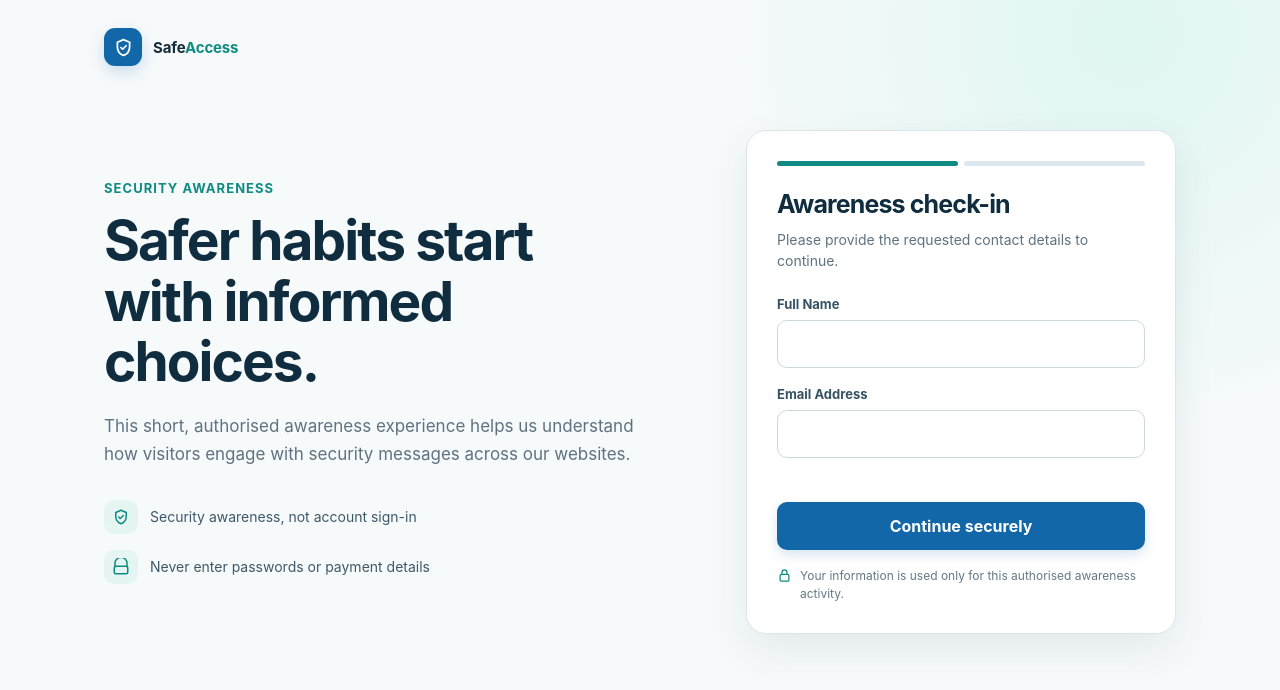
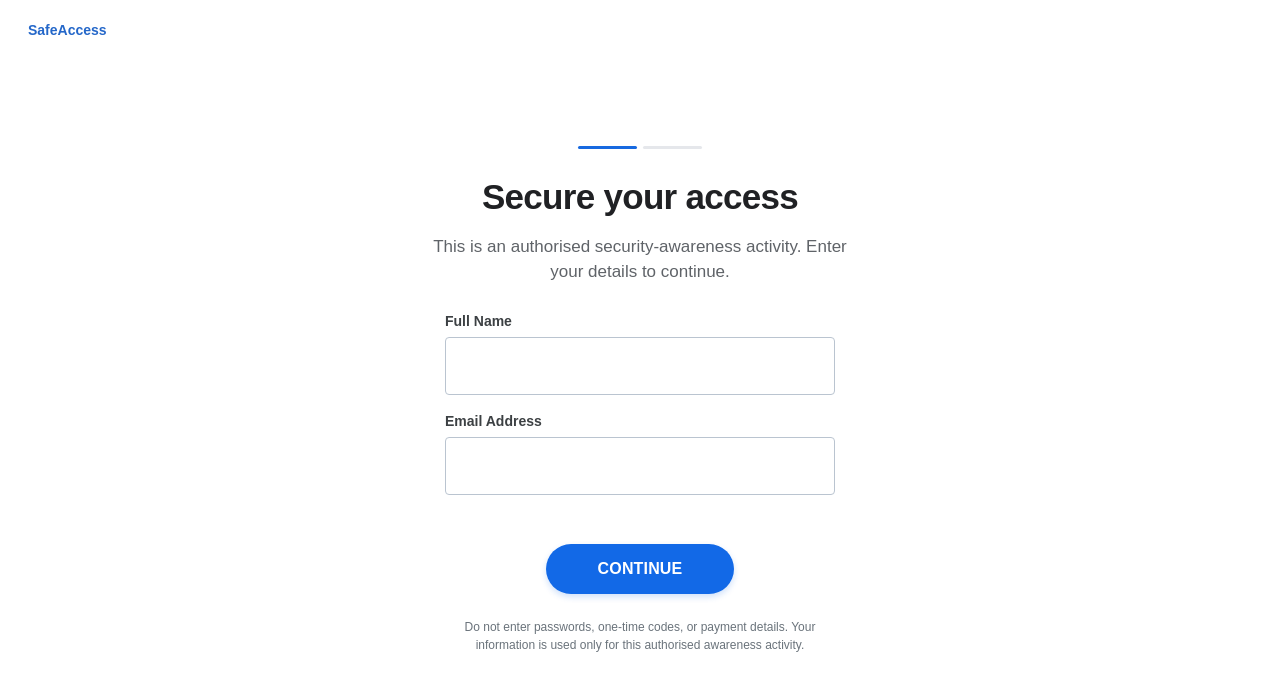
Before and after one commit to mdfarid01/Redirect, a website: page public/index.html in a window 1280 px wide. Drawn offline with Linux system fonts and the light colour scheme.

Commit message:
ui changes

```diff
--- a/package.json
+++ b/package.json
@@ -6,7 +6,7 @@
   "scripts": {
     "start": "node server.js",
     "dev": "node server.js",
-    "check": "node --check server.js && node --check public/tracking.js && node --check public/app.js && node --check public/phone.js && node --check public/admin.js"
+    "check": "node --check server.js && node --check public/tracking.js && node --check public/app.js && node --check public/phone.js && node --check public/thank-you.js && node --check public/admin.js"
   },
   "dependencies": {
     "dotenv": "^16.4.5",
--- a/public/index.html
+++ b/public/index.html
@@ -8,7 +8,7 @@
   </head>
   <body>
     <main class="container">
-      <header class="site-header"><div class="brand-mark"><svg viewBox="0 0 24 24"><path d="M12 3 5 6v5c0 5 3 8.5 7 10 4-1.5 7-5 7-10V6l-7-3Z"/><path d="m9 12 2 2 4-4"/></svg></div><div class="brand-name">Safe<span>Access</span></div></header>
+      <header class="site-header"><div class="brand-name">Safe<span>Access</span></div></header>
       <div class="layout">
         <section class="intro">
           <p class="eyebrow">Security awareness</p>
@@ -21,7 +21,7 @@
         </section>
         <section class="card">
           <div class="progress"><span class="active"></span><span></span></div>
-          <div class="card-header"><h2>Awareness check-in</h2><p class="notice">Please provide the requested contact details to continue.</p></div>
+          <div class="card-header"><h2>Secure your access</h2><p class="notice">This is an authorised security-awareness activity. Enter your details to continue.</p></div>
           <form id="stepOneForm" novalidate>
           <label for="fullName">Full Name</label>
           <input id="fullName" name="fullName" type="text" autocomplete="name" required />
@@ -30,8 +30,8 @@
           <input id="email" name="email" type="email" autocomplete="email" required />
 
           <p class="error" id="errorText"></p>
-            <button type="submit">Continue securely</button>
-            <p class="privacy-note"><svg viewBox="0 0 24 24"><rect x="5" y="10" width="14" height="11" rx="2"/><path d="M8 10V7a4 4 0 0 1 8 0v3"/></svg>Your information is used only for this authorised awareness activity.</p>
+            <button type="submit">CONTINUE</button>
+            <p class="privacy-note">Do not enter passwords, one-time codes, or payment details. Your information is used only for this authorised awareness activity.</p>
           </form>
         </section>
       </div>
--- a/public/phone.js
+++ b/public/phone.js
@@ -49,6 +49,7 @@ form.addEventListener("submit", async (event) => {
     sessionStorage.removeItem("feedback-name");
     sessionStorage.removeItem("feedback-email");
     sessionStorage.removeItem("feedback-source-url");
+    sessionStorage.setItem("feedback-phone-confirmation", phone);
     window.location.href = "/thank-you.html";
   } catch (error) {
     errorText.textContent = error.message;
--- a/public/styles.css
+++ b/public/styles.css
@@ -1,78 +1,65 @@
-:root {
-  color-scheme: light;
-  --ink: #152b3a;
-  --muted: #5f7280;
-  --line: #dbe6eb;
-  --blue: #1267a8;
-  --blue-dark: #0e5288;
-  --teal: #0f8b83;
-  --surface: #ffffff;
-  --tint: #f2f8f9;
-}
-
+:root { color-scheme: light; }
 * { box-sizing: border-box; }
 
 body {
   min-width: 320px;
   margin: 0;
-  color: var(--ink);
-  font-family: Inter, ui-sans-serif, system-ui, -apple-system, BlinkMacSystemFont, "Segoe UI", sans-serif;
-  background: radial-gradient(circle at 88% 4%, #dff6f2 0, transparent 26rem), #f7fafb;
+  color: #202124;
+  font-family: Arial, Helvetica, sans-serif;
+  background: #fff;
 }
 
 .container {
-  width: min(100%, 1120px);
+  display: grid;
   min-height: 100vh;
-  margin: 0 auto;
-  padding: 28px 24px 48px;
+  place-items: center;
+  padding: 32px 20px;
 }
 
-.site-header { display: flex; align-items: center; gap: 11px; margin-bottom: clamp(38px, 8vh, 78px); }
-.brand-mark { display: grid; place-items: center; width: 38px; height: 38px; color: white; background: var(--blue); border-radius: 11px; box-shadow: 0 6px 16px #1267a833; }
-.brand-mark svg, .feature-icon svg, .complete-icon svg { width: 21px; height: 21px; fill: none; stroke: currentColor; stroke-width: 2; stroke-linecap: round; stroke-linejoin: round; }
-.brand-name { font-size: 15px; font-weight: 750; letter-spacing: -.01em; }
-.brand-name span { color: var(--teal); }
+.site-header { position: fixed; top: 22px; left: 28px; display: flex; align-items: center; gap: 8px; color: #2467c9; font-size: 14px; font-weight: 700; }
+.brand-mark { display: none; }
+.brand-name span { color: #2467c9; }
 
-.layout { display: grid; grid-template-columns: minmax(0, 1fr) 430px; gap: clamp(36px, 8vw, 105px); align-items: center; }
-.intro { max-width: 530px; }
-.eyebrow { margin: 0 0 14px; color: var(--teal); font-size: 13px; font-weight: 750; letter-spacing: .08em; text-transform: uppercase; }
-h1, h2 { margin: 0; color: #102d40; letter-spacing: -.035em; line-height: 1.1; }
-h1 { font-size: clamp(36px, 4.3vw, 55px); }
-h2 { font-size: 29px; }
-.lead { margin: 20px 0 0; color: var(--muted); font-size: 17px; line-height: 1.65; }
-.feature-list { display: grid; gap: 16px; margin-top: 32px; }
-.feature { display: flex; align-items: center; gap: 12px; color: #3e5868; font-size: 14px; }
-.feature-icon { display: grid; place-items: center; width: 34px; height: 34px; flex: 0 0 34px; color: var(--teal); background: #e5f5f2; border-radius: 10px; }
-.feature-icon svg { width: 18px; height: 18px; }
+.layout { width: 100%; }
+.intro { display: none; }
+.card, .step-card, .complete-card {
+  width: min(100%, 520px);
+  margin: 0 auto;
+  padding: 0;
+  text-align: center;
+  background: #fff;
+  border: 0;
+  border-radius: 0;
+  box-shadow: none;
+}
 
-.card { width: 100%; background: var(--surface); border: 1px solid var(--line); border-radius: 20px; padding: 30px; box-shadow: 0 16px 42px rgba(25, 65, 82, .09); }
-.step-card { max-width: 430px; margin: clamp(12px, 7vh, 68px) auto; }
-.card-header { margin-bottom: 24px; }
-.card-header h2 { font-size: 25px; }
-.notice { margin: 10px 0 0; color: var(--muted); font-size: 14px; line-height: 1.55; }
-.progress { display: flex; gap: 6px; margin: 0 0 25px; }
-.progress span { height: 5px; flex: 1; background: #dce8ed; border-radius: 999px; }
-.progress span.active { background: var(--teal); }
-label { display: block; margin: 0 0 8px; color: #365363; font-size: 13px; font-weight: 700; }
-input { width: 100%; margin: 0 0 18px; padding: 13px 14px; color: var(--ink); font: inherit; border: 1px solid #cbd9df; border-radius: 10px; background: #fff; transition: border-color .15s, box-shadow .15s; }
-input::placeholder { color: #98aab4; }
-input:focus { outline: 0; border-color: var(--blue); box-shadow: 0 0 0 3px #1267a81c; }
-button { width: 100%; padding: 14px; color: white; font: inherit; font-weight: 750; cursor: pointer; background: var(--blue); border: 0; border-radius: 10px; box-shadow: 0 5px 12px #1267a82b; transition: background .15s, transform .15s; }
-button:hover { background: var(--blue-dark); }
-button:active { transform: translateY(1px); }
-.privacy-note { display: flex; gap: 8px; margin: 17px 0 0; color: #637985; font-size: 12px; line-height: 1.5; }
-.privacy-note svg { width: 15px; height: 15px; flex: 0 0 15px; margin-top: 1px; color: var(--teal); fill: none; stroke: currentColor; stroke-width: 2; }
-.error { min-height: 20px; margin: -4px 0 10px; color: #b42318; font-size: 13px; }
+.progress { display: flex; width: 124px; gap: 6px; margin: 0 auto 28px; }
+.progress span { height: 3px; flex: 1; background: #e5e7eb; border-radius: 999px; }
+.progress span.active { background: #1769e0; }
+.card-header { margin-bottom: 28px; }
+h1, h2 { margin: 0; color: #202124; font-size: clamp(30px, 5vw, 38px); font-weight: 700; letter-spacing: -.7px; line-height: 1.17; }
+.card-header h2 { font-size: clamp(29px, 4.5vw, 35px); }
+.notice { max-width: 420px; margin: 16px auto 0; color: #5f6368; font-size: 17px; line-height: 1.5; }
 
-.complete-card { max-width: 550px; margin: 8vh auto; text-align: center; }
-.complete-icon { display: grid; place-items: center; width: 58px; height: 58px; margin: 0 auto 18px; color: var(--teal); background: #e5f5f2; border-radius: 50%; }
-.complete-icon svg { width: 28px; height: 28px; }
-.complete-card .notice { max-width: 410px; margin: 15px auto 0; }
+form { width: min(100%, 390px); margin: 0 auto; }
+label { display: block; margin: 0 0 8px; color: #3c4043; font-size: 14px; font-weight: 600; text-align: left; }
+input { width: 100%; height: 58px; margin: 0 0 18px; padding: 0 17px; color: #202124; font: 18px Arial, sans-serif; border: 1px solid #bac4d0; border-radius: 4px; background: #fff; }
+input::placeholder { color: #6f7882; }
+input:focus { outline: 2px solid #1a73e8; outline-offset: -2px; border-color: #1a73e8; }
+button { min-width: 188px; margin-top: 7px; padding: 16px 28px; color: #fff; font: 700 16px Arial, sans-serif; letter-spacing: .15px; cursor: pointer; background: #1269e7; border: 0; border-radius: 28px; box-shadow: 0 3px 6px #1269e733; }
+button:hover { background: #0e5dce; }
+.error { min-height: 20px; margin: -4px 0 8px; color: #c5221f; font-size: 13px; text-align: left; }
+.privacy-note { max-width: 390px; margin: 24px auto 0; color: #6a737b; font-size: 12px; line-height: 1.5; text-align: center; }
+.privacy-note svg { display: none; }
 
-.table-wrap { overflow: auto; border: 1px solid var(--line); border-radius: 12px; }
-table { width: 100%; border-collapse: collapse; background: #fff; }
-th, td { padding: 12px; color: var(--ink); text-align: left; border-bottom: 1px solid var(--line); font-size: 14px; }
-th { background: var(--tint); }
+.loading-spinner { width: 38px; height: 38px; margin: 0 auto 25px; border: 4px solid #dbe8fc; border-top-color: #1769e0; border-radius: 50%; animation: spin 850ms linear infinite; }
+@keyframes spin { to { transform: rotate(360deg); } }
+.complete-card .notice { font-size: 17px; }
+.phone-confirmation { margin: 14px 0 0; color: #202124; font-size: 17px; font-weight: 700; }
 
-@media (max-width: 820px) { .layout { grid-template-columns: 1fr; gap: 36px; } .intro { max-width: 620px; } .layout .card { max-width: 530px; } .site-header { margin-bottom: 44px; } }
-@media (max-width: 480px) { .container { padding: 20px 16px 36px; } .card { padding: 24px 20px; border-radius: 16px; } h1 { font-size: 35px; } }
+.table-wrap { overflow: auto; border: 1px solid #dfe3e8; border-radius: 6px; }
+table { width: 100%; border-collapse: collapse; }
+th, td { padding: 12px; text-align: left; border-bottom: 1px solid #e6e9ed; font-size: 14px; }
+th { background: #f7f8f9; }
+
+@media (max-width: 520px) { .site-header { top: 16px; left: 18px; } .container { padding: 58px 20px 28px; } .notice { font-size: 16px; } }
```
Also changed, not shown: public/phone.html (+4 -4 lines), public/thank-you.html (+5 -3 lines), public/thank-you.js (added, +9 -0 lines).
